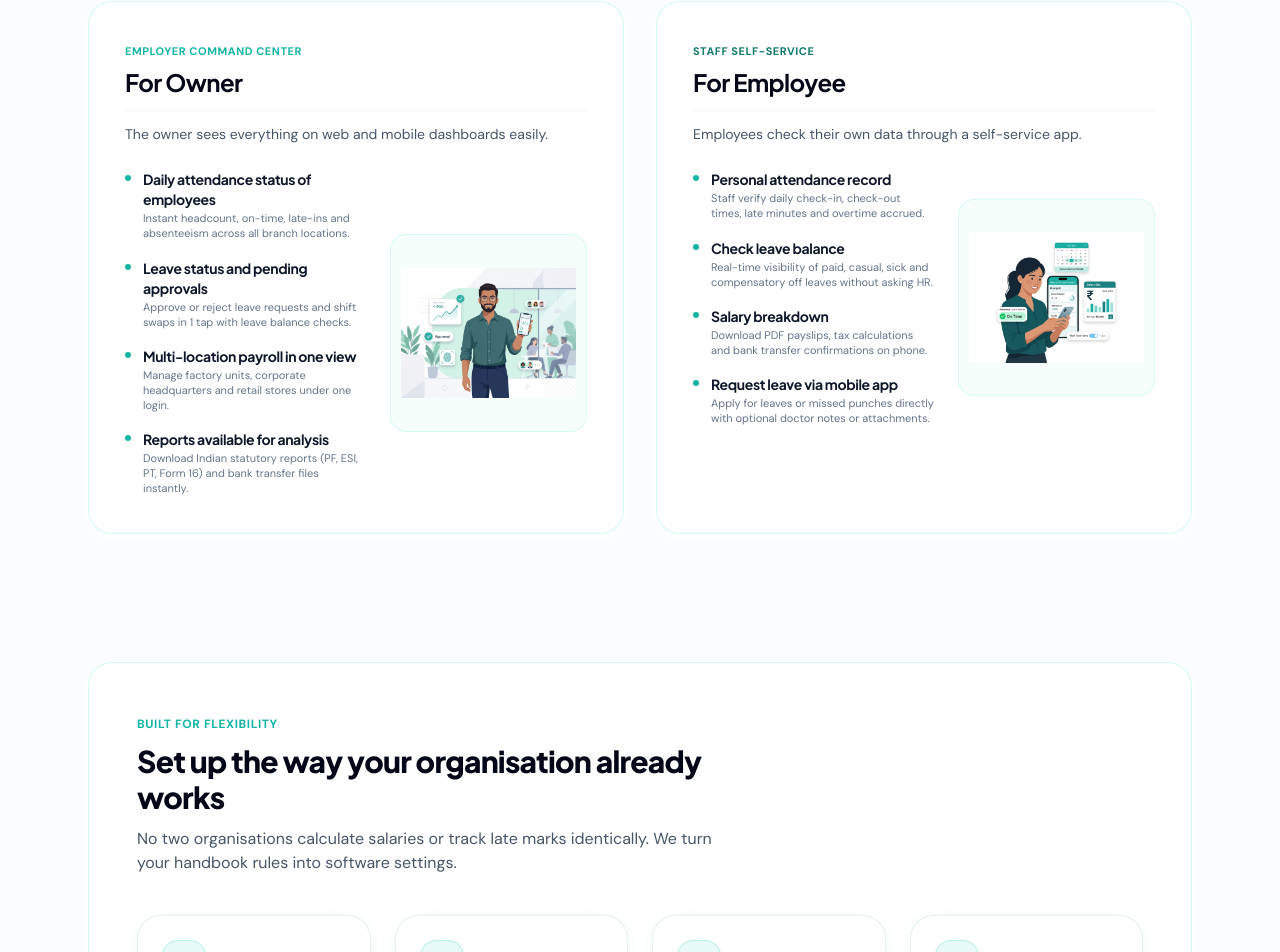
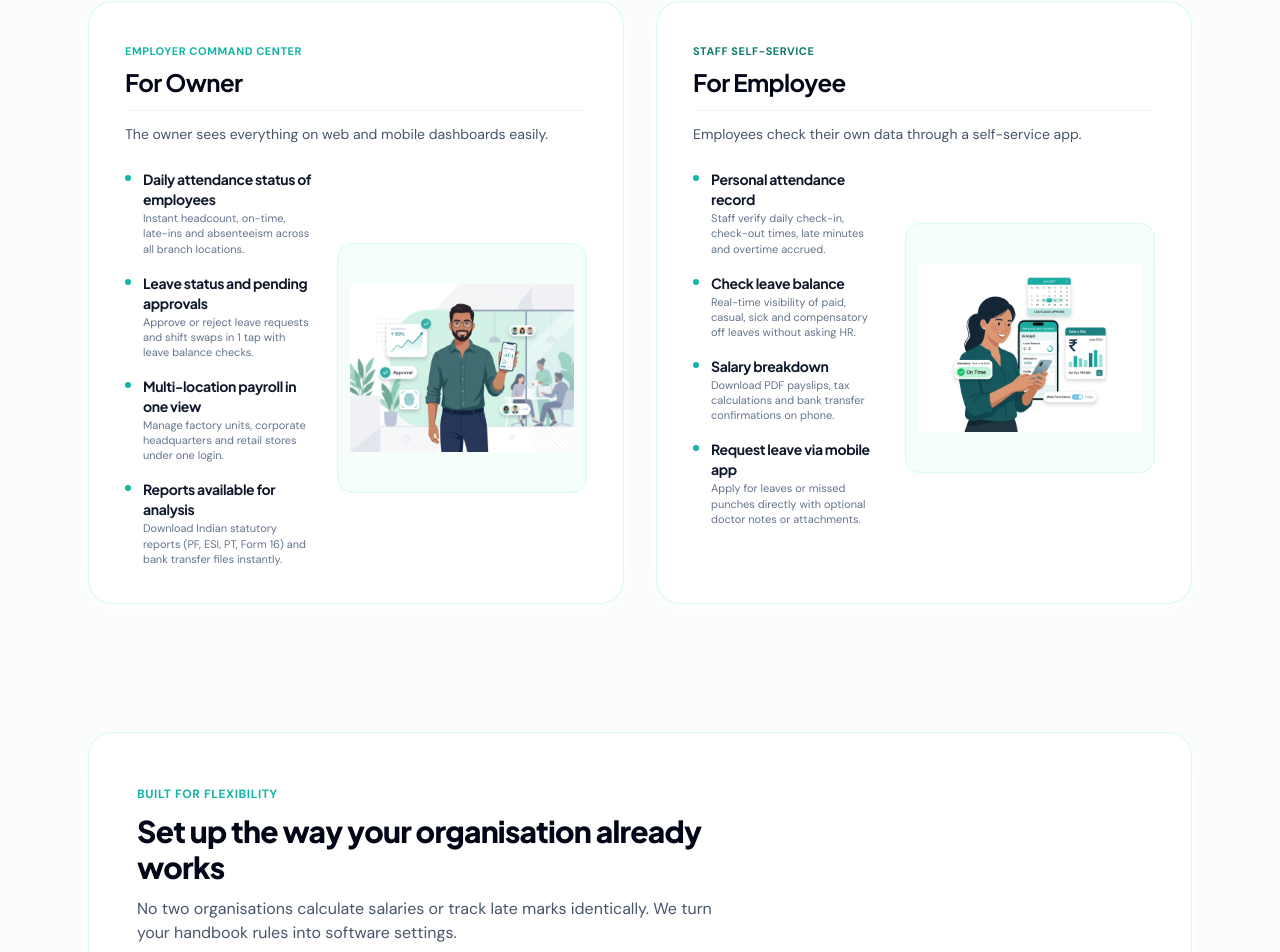
Before and after one commit to priyaameego/payrollhr, a Next.js app: page / in a window 1280 px wide. Shown: the part 10276-11228 px from the top of the page. Built offline with nearby package versions, Linux system fonts and the light colour scheme.

Commit message:
Fix image alignment between For Owner and For Employee cards to identical dimensions and vertical centering

```diff
--- a/app/page.tsx
+++ b/app/page.tsx
@@ -1761,7 +1761,7 @@ export default function HomePage() {
                 The owner sees everything on web and mobile dashboards easily.
               </p>
 
-              <div className="mt-6 grid sm:grid-cols-[1.1fr_0.9fr] gap-6 items-center">
+              <div className="mt-6 grid sm:grid-cols-[1fr_250px] gap-6 items-center">
                 <div className="space-y-4">
                   {[
                     {
@@ -1795,12 +1795,12 @@ export default function HomePage() {
                   ))}
                 </div>
 
-                <div className="relative aspect-square w-full max-w-[270px] mx-auto rounded-2xl bg-[#F0FDFB]/60 border border-teal-100/80 p-2.5 flex items-center justify-center overflow-hidden shadow-xs">
+                <div className="relative h-[250px] w-full max-w-[250px] mx-auto rounded-2xl bg-[#F0FDFB]/60 border border-teal-100/80 p-3 flex items-center justify-center overflow-hidden shadow-xs shrink-0">
                   <Image
                     src="/images/for-owner-management.jpg"
                     alt="Management dashboard and control"
-                    width={320}
-                    height={320}
+                    width={280}
+                    height={280}
                     className="h-full w-full object-contain"
                   />
                 </div>
@@ -1823,7 +1823,7 @@ export default function HomePage() {
                 Employees check their own data through a self-service app.
               </p>
 
-              <div className="mt-6 grid sm:grid-cols-[1.1fr_0.9fr] gap-6 items-center">
+              <div className="mt-6 grid sm:grid-cols-[1fr_250px] gap-6 items-center">
                 <div className="space-y-4">
                   {[
                     {
@@ -1857,12 +1857,12 @@ export default function HomePage() {
                   ))}
                 </div>
 
-                <div className="relative aspect-square w-full max-w-[270px] mx-auto rounded-2xl bg-[#F0FDFB]/60 border border-teal-100/80 p-2.5 flex items-center justify-center overflow-hidden shadow-xs">
+                <div className="relative h-[250px] w-full max-w-[250px] mx-auto rounded-2xl bg-[#F0FDFB]/60 border border-teal-100/80 p-3 flex items-center justify-center overflow-hidden shadow-xs shrink-0">
                   <Image
                     src="/images/for-employee-app.jpg"
                     alt="Employee self-service app"
-                    width={320}
-                    height={320}
+                    width={280}
+                    height={280}
                     className="h-full w-full object-contain"
                   />
                 </div>
```
